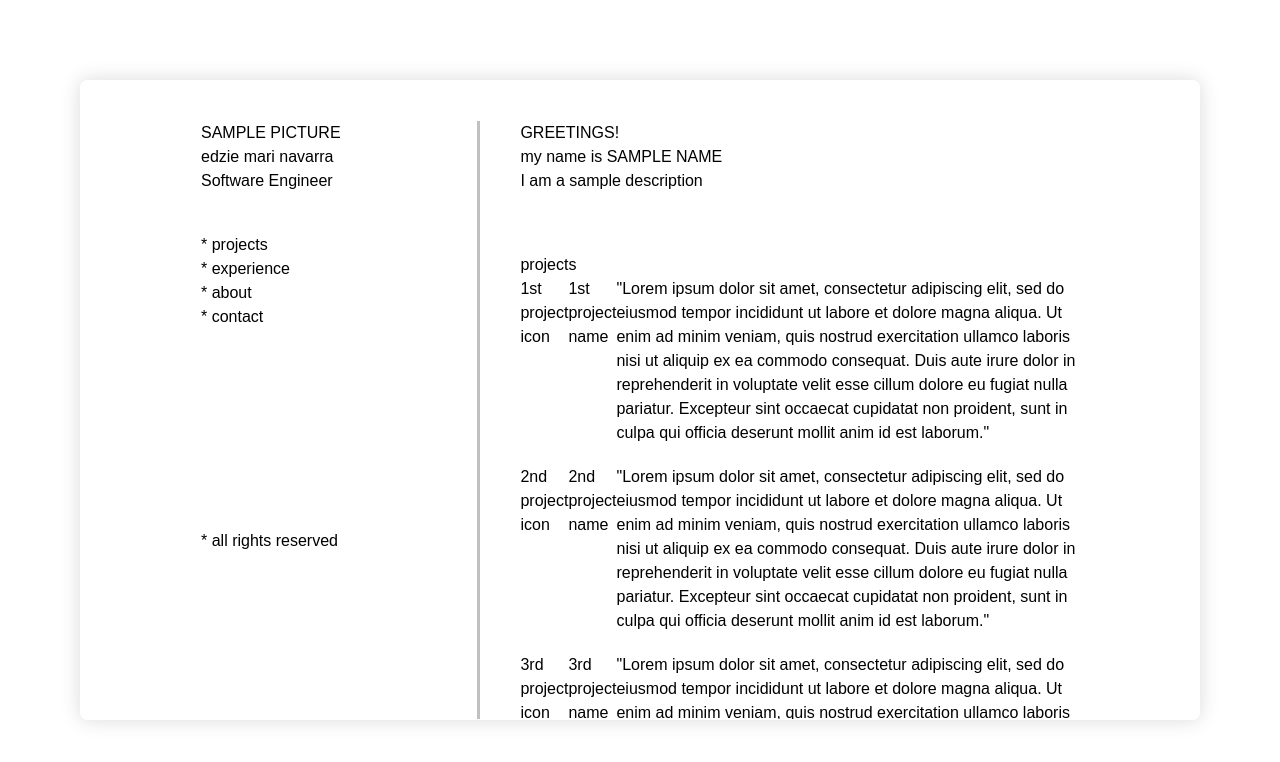
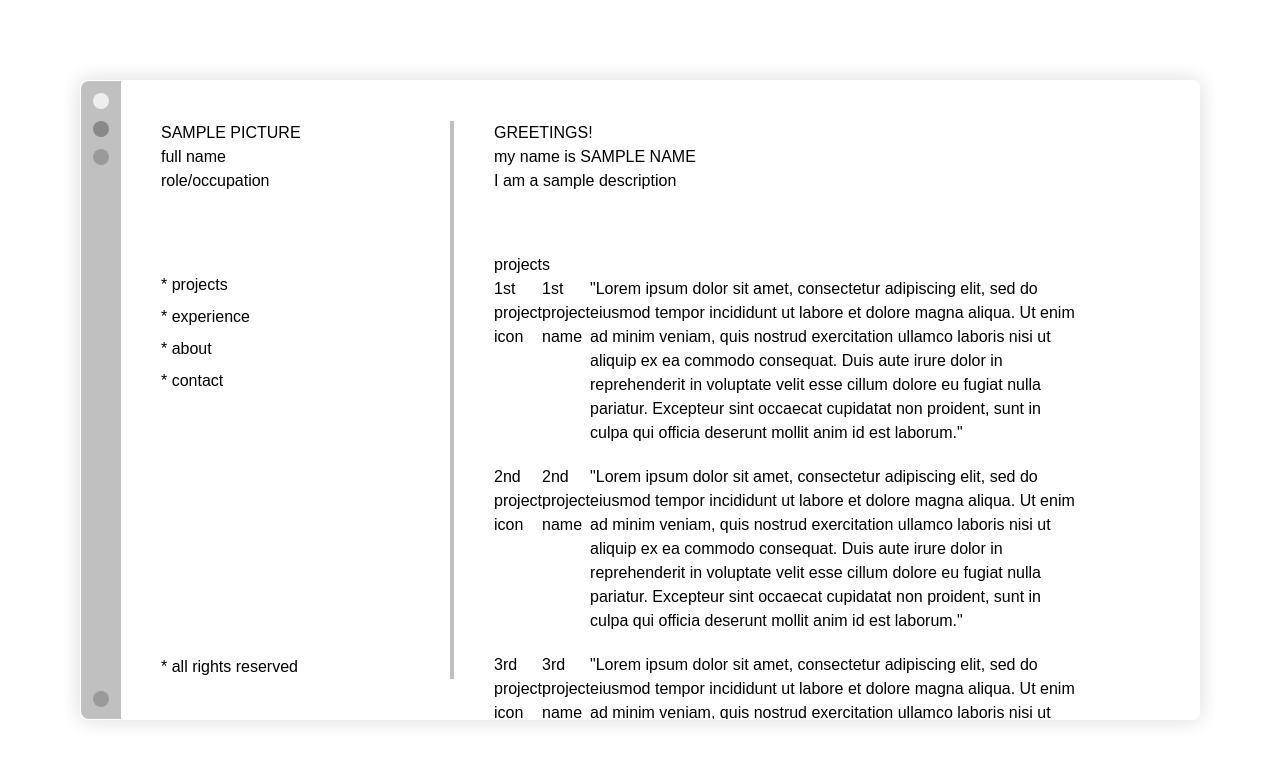
Before and after one commit to Luc1l1us/portfolio, a Next.js app: page / in a window 1280 px wide. Shown: the top 762 px of the page. Built offline with nearby package versions, Linux system fonts and the light colour scheme.

Commit message:
added window bar, and added accent color

```diff
--- a/app/globals.css
+++ b/app/globals.css
@@ -3,7 +3,15 @@
 :root {
   --background: #ffffff;
   --white: #ffffff;
+  --color-silver: #c0c0c0;
   --foreground: #171717;
+}
+
+@theme {
+  --color-silver-base: #c0c0c0;
+  --color-silver-100: #eeeeee;
+  --color-silver-300: #898989;
+  --color-silver-700: #9a9a9a;
 }
 
 @theme inline {
@@ -33,7 +41,7 @@ body {
 
 .first-column {
   overflow: hidden;
-  border-right: solid rgb(192, 192, 192);
+  border-right: 4px solid var(--color-silver);
 }
 
 .second-column {
--- a/app/page.tsx
+++ b/app/page.tsx
@@ -4,19 +4,35 @@ export default function Home() {
   return (
     //Change hardcoded padding and margin to scale
     //Change into 3 flex rows and scale
-    <div className="main-box flex flex-column justify-items-start m-20 px-30 rounded-lg border border-white shadow-[0_0_20px_rgba(0,0,0,0.15)] text-black">
+    <div className="main-box flex flex-row justify-items-start m-20 pr-30 rounded-lg border border-white shadow-[0_0_20px_rgba(0,0,0,0.15)] text-black">
+      <div className="flex flex-col items-start gap-3 window-column bg-silver-base p-3 rounded-l-lg">
+
+        <button className="flex first-button w-4 h-4 bg-silver-100 rounded-full">
+        </button>
+        <button className="flex second-button w-4 h-4 bg-silver-300 rounded-full">
+        </button>
+        <button className="flex third-button w-4 h-4 bg-silver-700 rounded-full">
+        </button>
+        <button className="flex third-button w-4 h-4 bg-silver-700 rounded-full mt-auto">
+        </button>
+
+      </div>
       {/*First Column (should redirect the user to what the user had clicked)*/}
-      <div className="first-column basis-1/3 mr-10 mt-10">
+      <div className="flex flex-col first-column basis-1/3 ml-10 mr-10 mt-10 mb-10">
+      {/* First part */}
         <div>
-          SAMPLE PICTURE
-        </div>
-        edzie mari navarra
-        <div>
-          Software Engineer
+          <div className="picture-box">
+            SAMPLE PICTURE
+          </div>
+          <p>full name</p>
+          <p>role/occupation</p>
         </div>
 
-        <div className="navigation mt-10">
-          * projects
+      {/* Second part */}
+        <div className="flex flex-col navigation gap-2 mt-20">
+          <div className="">
+            * projects
+          </div>
           <div className="">
             * experience
           </div>
@@ -28,7 +44,8 @@ export default function Home() {
           </div>
         </div>
 
-        <div className="first-bottom mt-50">
+      {/* Third part */}
+        <div className="first-bottom mt-auto">
           * all rights reserved
         </div>
       </div>
@@ -43,7 +60,7 @@ export default function Home() {
           </div>
         </div>
 
-        <div className="projects-container mt-15">
+        <div className="projects-container mt-15 ">
           <div className="">
             projects
           </div>
```
Also changed, not shown: public/drawingpfp.png (added).
